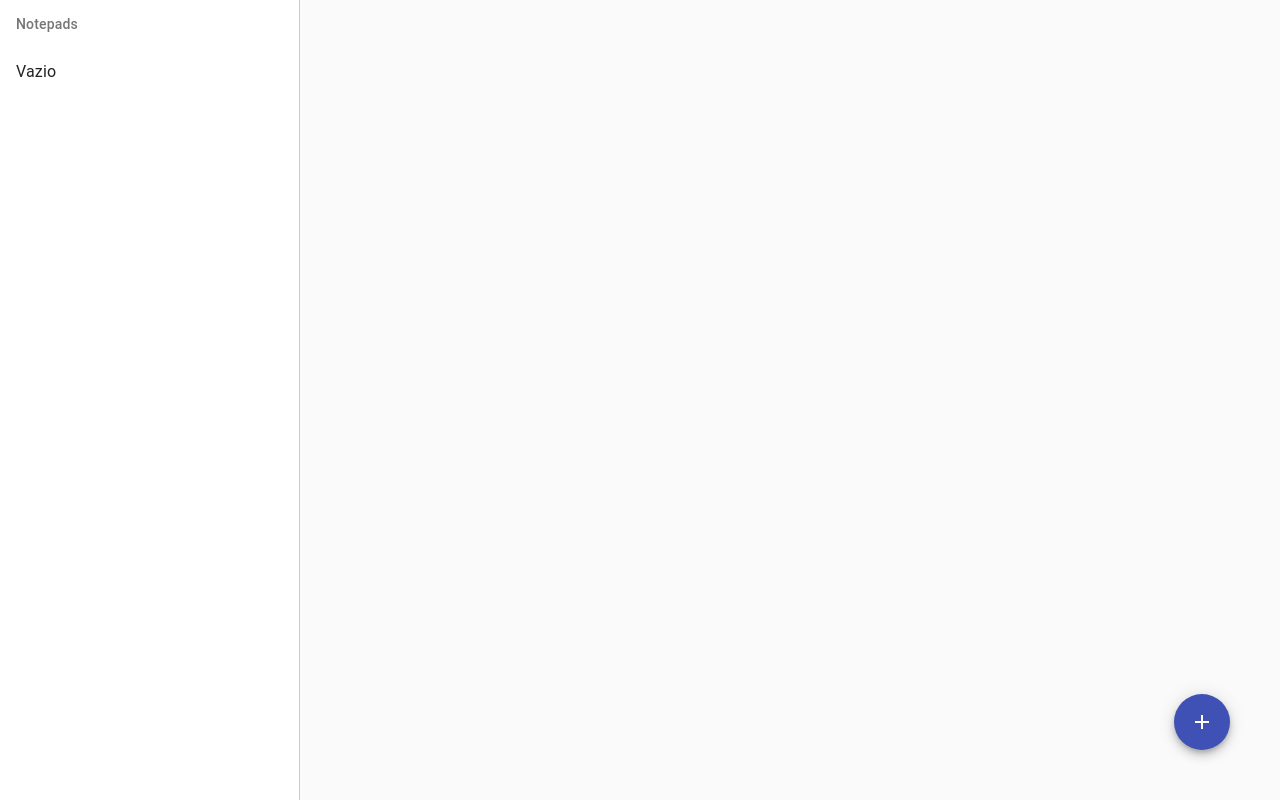
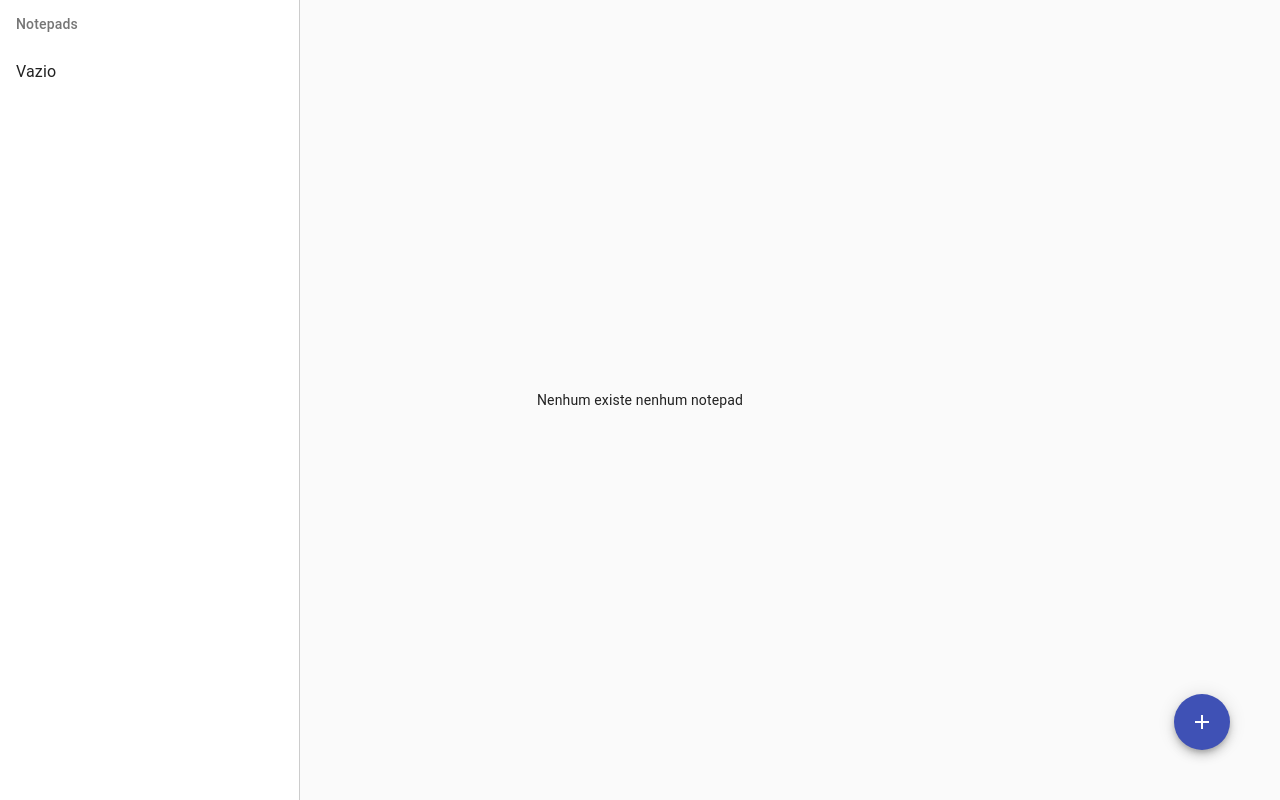
Before and after one commit to AndrewBoldrin/react-notes-app, a Next.js app: page /Notepad in a window 1280 px wide. Built offline with nearby package versions, Linux system fonts and the light colour scheme.

Commit message:
navegando entre notepads

```diff
--- a/components/Note.js
+++ b/components/Note.js
@@ -1,9 +1,9 @@
 
 
-export default function Note() {
+export default function Note(props) {
     return (
         <div>
-            Note2
+            notepad nº: {props.number}
         </div>
     );
 }
--- a/components/SideBar.js
+++ b/components/SideBar.js
@@ -33,11 +33,11 @@ const useStyles = makeStyles((theme) => ({
 export default function SideBar(props) {
 
   const classes = useStyles();
-  const [open, setOpen] = React.useState(true);
 
-  const handleClick = () => {
-    setOpen(!open);
-  };
+  function handleClick(event, index) {
+    console.log('clicked index', index);
+    props.changeShowedNotepad(index);
+  }
 
   return (
     <List
@@ -53,9 +53,14 @@ export default function SideBar(props) {
       {/* {console.log(props.list.length)} */}
       {
         (props.list.length > 0) ?
-        props.list.map((item) => {
+        props.list.map((item, index) => {
           return (
-            <ListItem button>
+            <ListItem
+              key={index}
+              value={index}
+              button
+              onClick={() => handleClick(event, index)}
+              >
               <ListItemIcon>
                 <NoteIcon />
               </ListItemIcon>
--- a/pages/Notepad.js
+++ b/pages/Notepad.js
@@ -1,10 +1,6 @@
 import { useRouter } from 'next/router';
 import { makeStyles } from '@material-ui/core/styles';
-import Note from '../components/Note';
 import NewNotepadButton from '../components/NewNotepadButton';
-
-
-function Notepad(props) {
 
 const useStyles = makeStyles((theme) => ({
     container: {
@@ -21,18 +17,22 @@ function Notepad(props) {
     },
   }));
 
-      const router = useRouter();
+function Notepad({notepadIndex, list, setNewNotepad, number}) {
+
   const classes = useStyles();
 
       function handleNewClick() {
-        props.setNewNotepad();
+        setNewNotepad(number);
       }
 
-    console.log('notepad', props.number);
       return(
-        <div>
-            notepad nº: {props.number}
-            <Note />
+        <div className={classes.container}>
+            {
+              notepadIndex === false ? 'Nenhum existe nenhum notepad' :
+              list[notepadIndex].notes.map((item) => {
+                return <div>{item}</div>;
+              })
+            }
             <NewNotepadButton
                 setNewNotepad={handleNewClick}
             />
--- a/pages/_app.js
+++ b/pages/_app.js
@@ -6,18 +6,23 @@ import '../styles/globals.css';
 
 function MyApp({ Component, pageProps }) {
 
+
+  const [currentNotepadIndex, setCurrentNotepadIndex] = useState(0);
+  const [count, setCount] = useState(0);
   const defaultNotepad = {name: 'untitled', notes: [<Note />]};
-
   const [notepadList, setNotepadList] = useState([
     // defaultNotepad
   ]);
-  const [currentNotepadIndex, setCurrentNotepadIndex] = useState(0);
-  const [count, setCount] = useState(0);
 
   function handleNewClick() {
     setCount((prevCount) => prevCount + 1);
-    setNotepadList([...notepadList, defaultNotepad]);
     setCurrentNotepadIndex(notepadList.length);
+    let n = {name: 'untitled', notes: [<Note number={count}/>]};
+    setNotepadList([...notepadList, n]);
+  }
+
+  function changeShowedNotepad(index) {
+    setCurrentNotepadIndex(index);
   }
 
   return (
@@ -26,12 +31,13 @@ function MyApp({ Component, pageProps }) {
         isNew={handleNewClick}
         list={notepadList}
         setNewNotepad={handleNewClick}
+        changeShowedNotepad={changeShowedNotepad}
       />
       <Component
         {...pageProps}
-        number={count}
         setNewNotepad={handleNewClick}
         list={notepadList}
+        notepadIndex={notepadList.length === 0 ? false : currentNotepadIndex}
       />
     </Layout>
   );
```
Also changed, not shown: pages/index.js (+3 -6 lines). Lines whose indentation alone changed are shown as unchanged.
